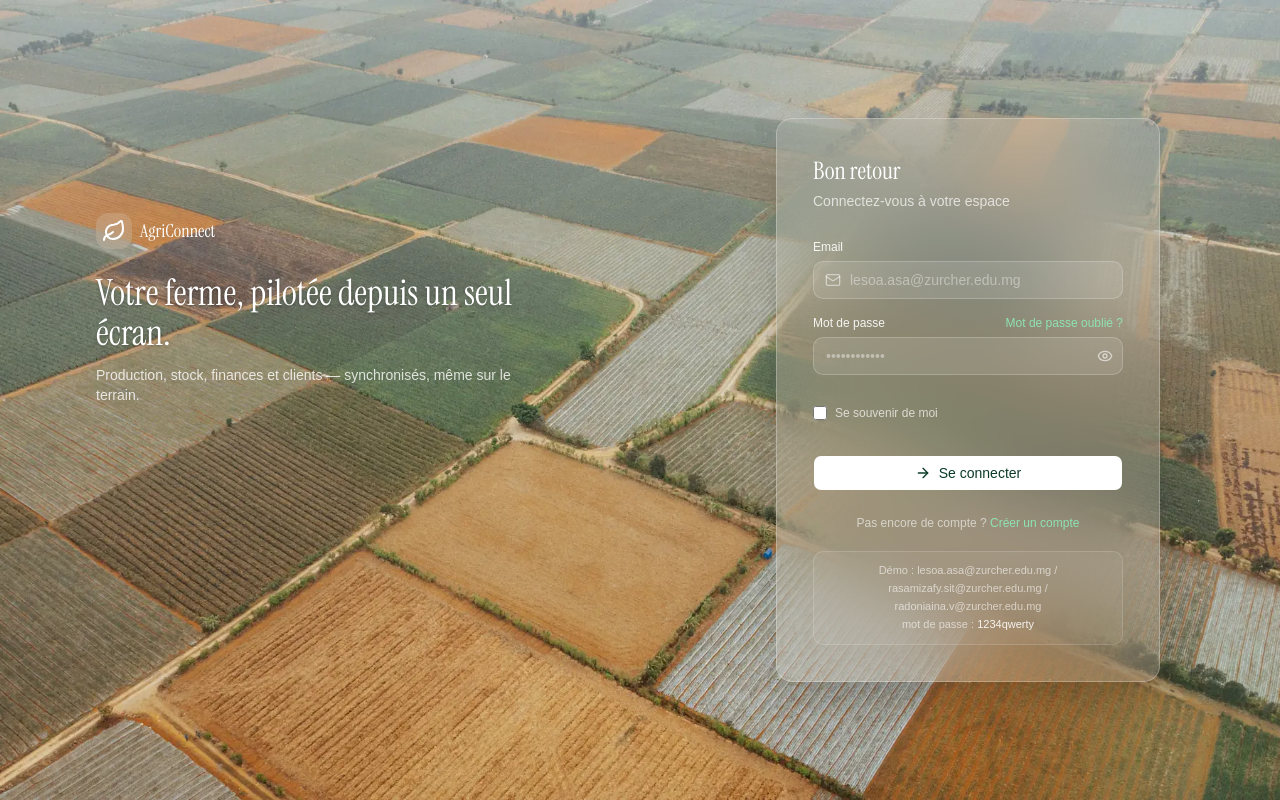
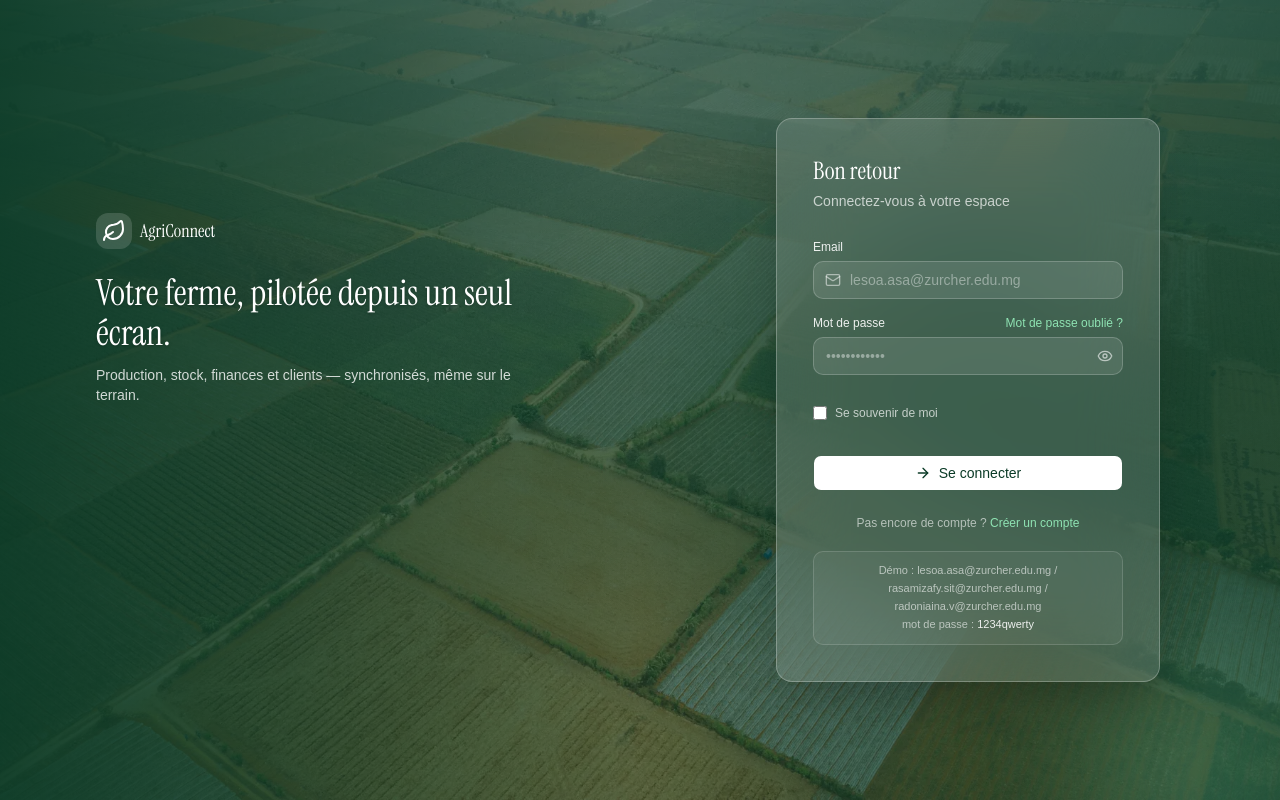
Before and after one commit to rHaryLala/agriconnect, a React (Vite) app in the folder agriconnect-erp/: page /login in a window 1280 px wide. Built offline with nearby package versions, Linux system fonts and the light colour scheme; no server answers.

Commit message:
style(auth): adjusts the gradient to better distinguish the two desktop areas

```diff
--- a/agriconnect-erp/src/features/auth/LoginPage.tsx
+++ b/agriconnect-erp/src/features/auth/LoginPage.tsx
@@ -43,8 +43,8 @@ export default function LoginPage() {
         <source srcSet="/hero/hero-09.webp" type="image/webp" />
         <img src="/hero/hero-09.jpg" alt="" aria-hidden fetchPriority="high" decoding="async" className="h-full w-full object-cover" />
       </picture>
-      <div className="absolute inset-0 bg-gradient-to-br from-[#0B3B27]/92 via-[#0B3B27]/78 to-[#0B3B27]/88" />
-      <div aria-hidden className="pointer-events-none absolute -left-24 -top-24 h-72 w-72 animate-drift rounded-full bg-white/10 blur-3xl" />
+       <div className="absolute inset-0 bg-gradient-to-r from-[#0B3B27]/95 via-[#0B3B27]/60 to-[#0B3B27]/80" />
+      <div aria-hidden className="pointer-events-none absolute inset-0 bg-[radial-gradient(ellipse_60%_50%_at_75%_50%,rgba(11,59,39,0.55),transparent_70%)]" />
       <div aria-hidden className="pointer-events-none absolute -bottom-24 -right-16 h-64 w-64 animate-drift-slow rounded-full bg-[#8FE3B3]/20 blur-3xl" />
 
       <div className="relative z-10 flex min-h-screen flex-col lg:flex-row lg:items-center lg:justify-between lg:gap-12 lg:px-16 xl:px-24">
--- a/agriconnect-erp/src/features/auth/RegisterPage.tsx
+++ b/agriconnect-erp/src/features/auth/RegisterPage.tsx
@@ -45,8 +45,8 @@ export default function RegisterPage() {
         <source srcSet="/hero/hero-11.webp" type="image/webp" />
         <img src="/hero/hero-11.jpg" alt="" aria-hidden fetchPriority="high" decoding="async" className="h-full w-full object-cover" />
       </picture>
-      <div className="absolute inset-0 bg-gradient-to-bl from-[#0B3B27]/92 via-[#0B3B27]/78 to-[#0B3B27]/88" />
-      <div aria-hidden className="pointer-events-none absolute -right-24 -top-24 h-72 w-72 animate-drift rounded-full bg-white/10 blur-3xl" />
+     <div className="absolute inset-0 bg-gradient-to-l from-[#0B3B27]/95 via-[#0B3B27]/60 to-[#0B3B27]/80" />
+      <div aria-hidden className="pointer-events-none absolute inset-0 bg-[radial-gradient(ellipse_60%_50%_at_25%_50%,rgba(11,59,39,0.55),transparent_70%)]" />
       <div aria-hidden className="pointer-events-none absolute -bottom-24 -left-16 h-64 w-64 animate-drift-slow rounded-full bg-[#8FE3B3]/20 blur-3xl" />
 
       <div className="relative z-10 flex min-h-screen flex-col lg:flex-row-reverse lg:items-center lg:justify-between lg:gap-12 lg:px-16 xl:px-24">
```
